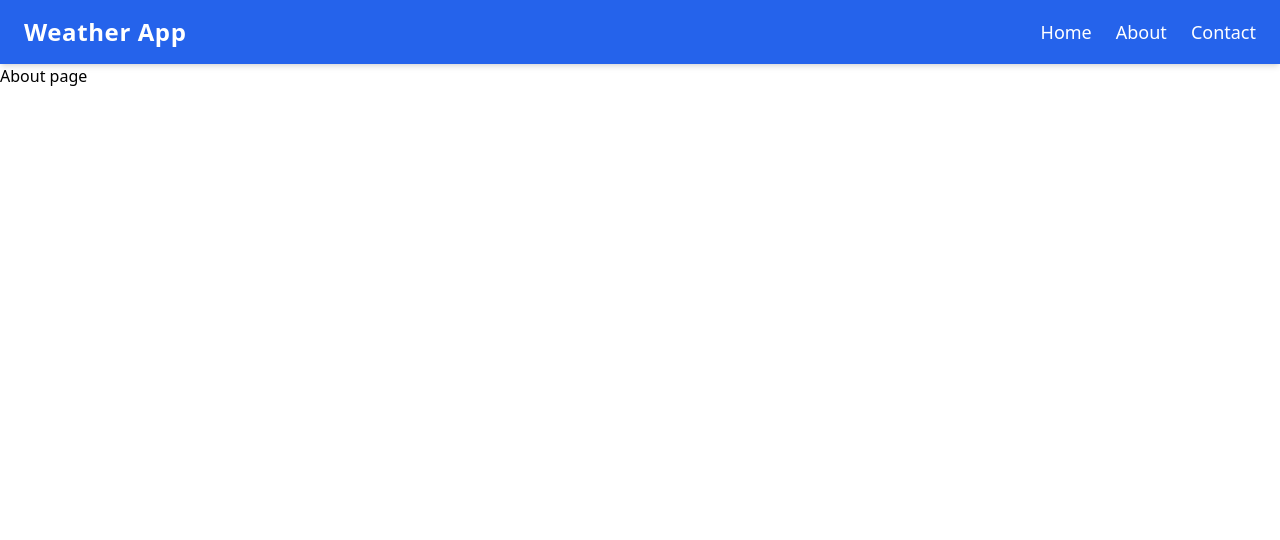
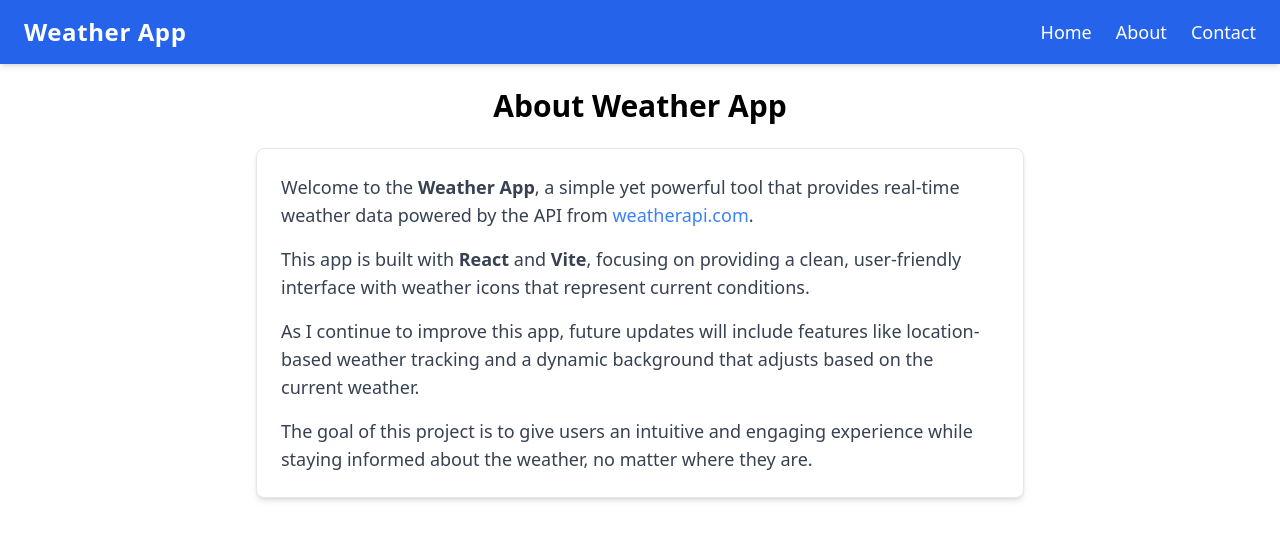
Before and after one commit to Nicholas-Fearon/weather, a React (Vite) app: page /about in a window 1280 px wide. Shown: the top 540 px of the page. Built offline with nearby package versions, Linux system fonts and the light colour scheme.

Commit message:
About/Contact page updated with Tailwind

```diff
--- a/src/pages/About.jsx
+++ b/src/pages/About.jsx
@@ -1,5 +1,28 @@
 export default function About() {
-    return (<>
-    <h1>About page</h1>
-    </>)
-}
+    return (
+      <div className="container mx-auto p-6">
+        <h1 className="text-3xl font-bold text-center mb-6">About Weather App</h1>
+        <div className="bg-white p-6 rounded-lg shadow-md border border-gray-200 max-w-3xl mx-auto">
+          <p className="text-lg text-gray-700 mb-4">
+            Welcome to the <strong>Weather App</strong>, a simple yet powerful tool that provides real-time weather data powered by the API from <a
+              href="https://www.weatherapi.com"
+              target="_blank"
+              rel="noopener noreferrer"
+              className="text-blue-500 hover:underline"
+            >
+              weatherapi.com
+            </a>.
+          </p>
+          <p className="text-lg text-gray-700 mb-4">
+            This app is built with <strong>React</strong> and <strong>Vite</strong>, focusing on providing a clean, user-friendly interface with weather icons that represent current conditions.
+          </p>
+          <p className="text-lg text-gray-700 mb-4">
+            As I continue to improve this app, future updates will include features like location-based weather tracking and a dynamic background that adjusts based on the current weather.
+          </p>
+          <p className="text-lg text-gray-700">
+            The goal of this project is to give users an intuitive and engaging experience while staying informed about the weather, no matter where they are.
+          </p>
+        </div>
+      </div>
+    );
+  }
--- a/src/pages/Contact.jsx
+++ b/src/pages/Contact.jsx
@@ -1,5 +1,34 @@
 export default function Contact() {
-    return (<>
-    <h1>Contact page</h1>
-    </>)
-}
+    return (
+      <div className="container mx-auto p-6">
+        <h1 className="text-3xl font-bold text-center mb-6">Contact Me</h1>
+        <div className="bg-white p-6 rounded-lg shadow-md border border-gray-200 max-w-3xl mx-auto">
+          <p className="text-lg text-gray-700 mb-6">
+            I’d love to hear from you! Whether it’s feedback, questions, or collaboration opportunities, feel free to reach out.
+          </p>
+
+          <div className="mb-6">
+            <h2 className="text-xl font-semibold text-gray-800 mb-2">View My Projects:</h2>
+            <a
+              href="https://github.com/Nicholas-Fearon"
+              target="_blank"
+              rel="noopener noreferrer"
+              className="text-blue-600 hover:underline"
+            >
+              https://github.com/Nicholas-Fearon
+            </a>
+          </div>
+
+          <div>
+            <h2 className="text-xl font-semibold text-gray-800 mb-2">Contact Me via Email:</h2>
+            <a
+              href="mailto:nejfearon@gmail.com"
+              className="text-blue-600 hover:underline"
+            >
+              nejfearon@gmail.com
+            </a>
+          </div>
+        </div>
+      </div>
+    );
+  }
```
